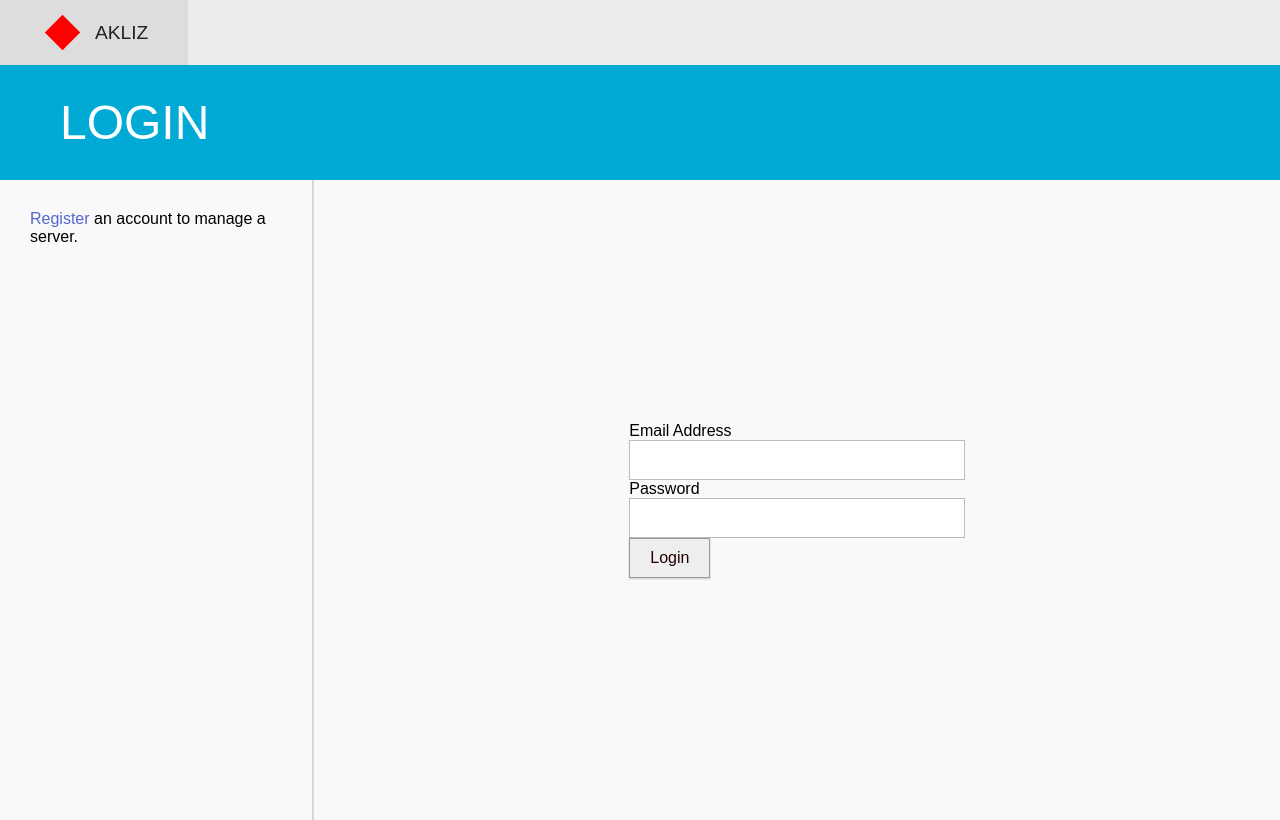
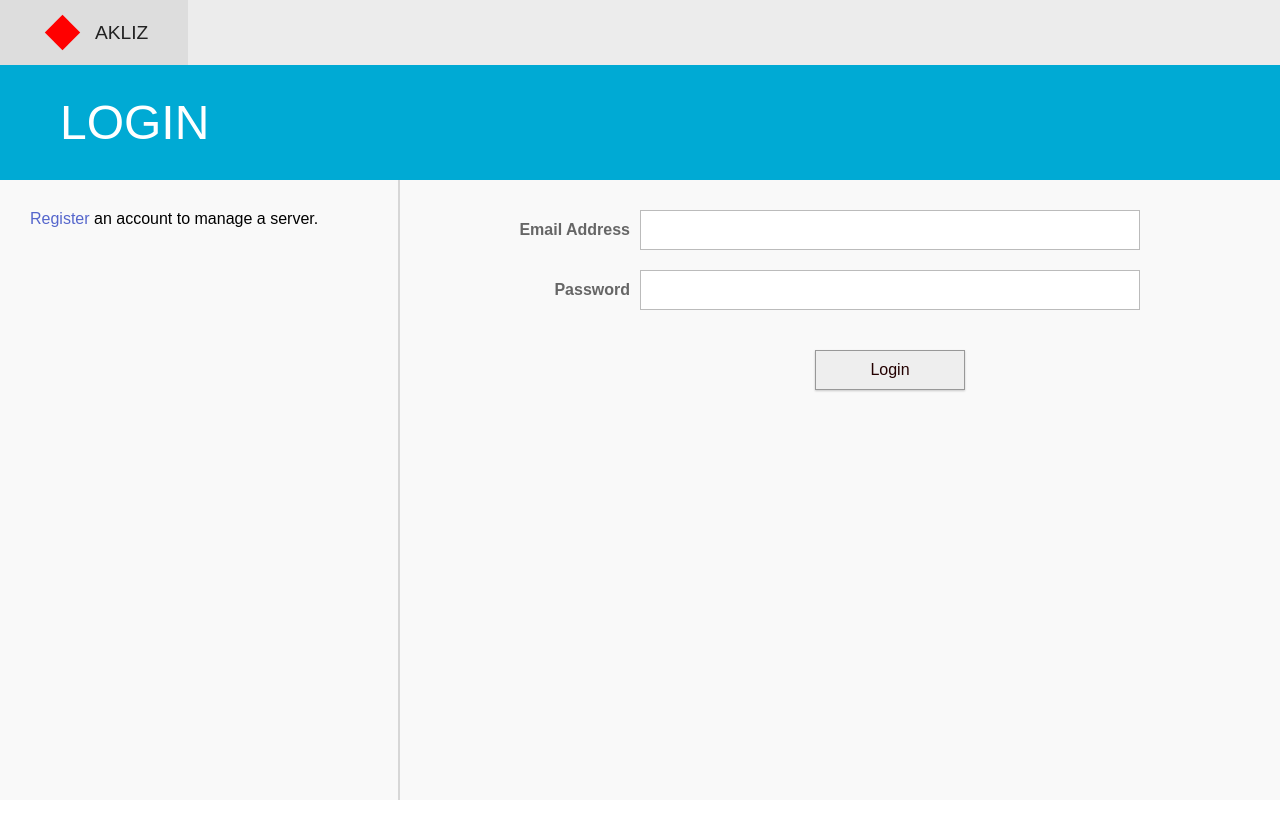
Before and after one commit to k4netw/akliz-clone, a Flask app: page /login in a window 1280 px wide. Run offline with Flask 3, Linux system fonts and the light colour scheme.

Commit message:
changed a lot, login page not awful

```diff
--- a/static/style.css
+++ b/static/global.css
@@ -83,25 +83,14 @@ html, body {
     font-weight: normal;
 }
 
-.content-layout {
-    display: flex;
-    min-height: 80vh
-}
-
 .sidebar {
+    position: absolute;
     width: 400px;
     padding: 30px;
     background-color: #F9F9F9;
     border-right: 2px solid #D7D7D7;
-}
-
-.main-content {
-    width: 100%;
-    padding: 20px;
-    overflow-y: auto;
-    justify-content: center;
-    align-items: center;
-    display: flex;
+    height: calc(100vh - 180px);
+    box-sizing: border-box;
 }
 
 .sidebar a {
@@ -113,6 +102,14 @@ html, body {
     color: #0099FF;
 }
 
+.main-content {
+    margin-left: 400px;
+    padding: 30px;
+    height: calc(100vh - 180px);
+    max-width: calc(100vw - 400px);
+    display: flex;
+    box-sizing: border-box;
+}
 
 input[type="text"],
 input[type="email"],
@@ -144,7 +141,6 @@ button {
     border-radius: 0;
     box-shadow: 0 1px 2px rgba(0, 0, 0, 0.2);
     cursor: pointer;
-    transition: background-color 0.2s ease-in-out;
 }
 
 button:hover {
--- /dev/null
+++ b/static/login.css
@@ -0,0 +1,34 @@
+.login-form {
+    width: 100%;
+}
+
+.form-group {
+    display: flex;
+    align-items: center;
+    margin-bottom: 20px;
+    width: 100%;
+}
+
+.form-group label {
+    width: 200px;
+    text-align: right;
+    margin-right: 10px;
+    color: #666666;
+    font-weight: bold;
+}
+
+.form-group input {
+    max-width: 500px;
+    justify-content: center;
+    display: flex;
+    flex-direction: column;
+    align-items: center;
+}
+
+button[type="submit"] {
+    margin-top: 20px;
+    width: 100%;
+    max-width: 150px;
+    align-self: center;
+    margin-left: 385px;
+}
--- a/templates/login.html
+++ b/templates/login.html
@@ -3,6 +3,10 @@
 {% block title %}Login{% endblock %}
 
 {% block page_header %}LOGIN{% endblock %}
+
+{% block extra_styles %}
+<link rel="stylesheet" href="{{ url_for('static', filename='login.css') }}">
+{% endblock %}
 
 {% block sidebar %}
     <p><a href="/register">Register</a> an account to manage a server.</p>
@@ -15,12 +19,10 @@
             <label for="email">Email Address</label>
             <input type="email" id="email" name="email" required>
         </div>
-
         <div class="form-group">
             <label for="password">Password</label>
             <input type="password" id="password" name="password" required>
         </div>
-
         <button type="submit">Login</button>
     </form>
 </div>
--- a/templates/mainLayout.html
+++ b/templates/mainLayout.html
@@ -4,7 +4,8 @@
     <meta charset="UTF-8">
     <meta name="viewport" content="width=device-width, initial-scale=1.0">
     <title>{% block title %}Placeholder{% endblock %}</title>
-    <link rel="stylesheet" href="{{ url_for('static', filename='style.css') }}">
+    <link rel="stylesheet" href="{{ url_for('static', filename='global.css') }}">
+    {% block extra_styles %}{% endblock %}
 </head>
 <body>
     <div class="top-header">
--- a/templates/simpleLayout.html
+++ b/templates/simpleLayout.html
@@ -4,7 +4,8 @@
     <meta charset="UTF-8">
     <meta name="viewport" content="width=device-width, initial-scale=1.0">
     <title>{% block title %}Placeholder{% endblock %}</title>
-    <link rel="stylesheet" href="{{ url_for('static', filename='style.css') }}">
+    <link rel="stylesheet" href="{{ url_for('static', filename='global.css') }}">
+    {% block extra_styles %}{% endblock %}
 </head>
 <body>
     <div class="top-header">
@@ -20,16 +21,12 @@
         <h1>{% block page_header %}PLACEHOLDER{% endblock %}</h1>
     </div>
 
-    <div class="content-layout">
-        <aside class="sidebar">
-            {% block sidebar %}
-            <p>Sidebar content goes here</p>
-            {% endblock %}
-        </aside>
+    <aside class="sidebar">
+        {% block sidebar %}{% endblock %}
+    </aside>
 
-        <main class="main-content">
-            {% block content %}{% endblock %}
-        </main>
-    </div>
+    <main class="main-content">
+        {% block content %}{% endblock %}
+    </main>
 </body>
 </html>
```
Lines whose indentation alone changed are shown as unchanged.
